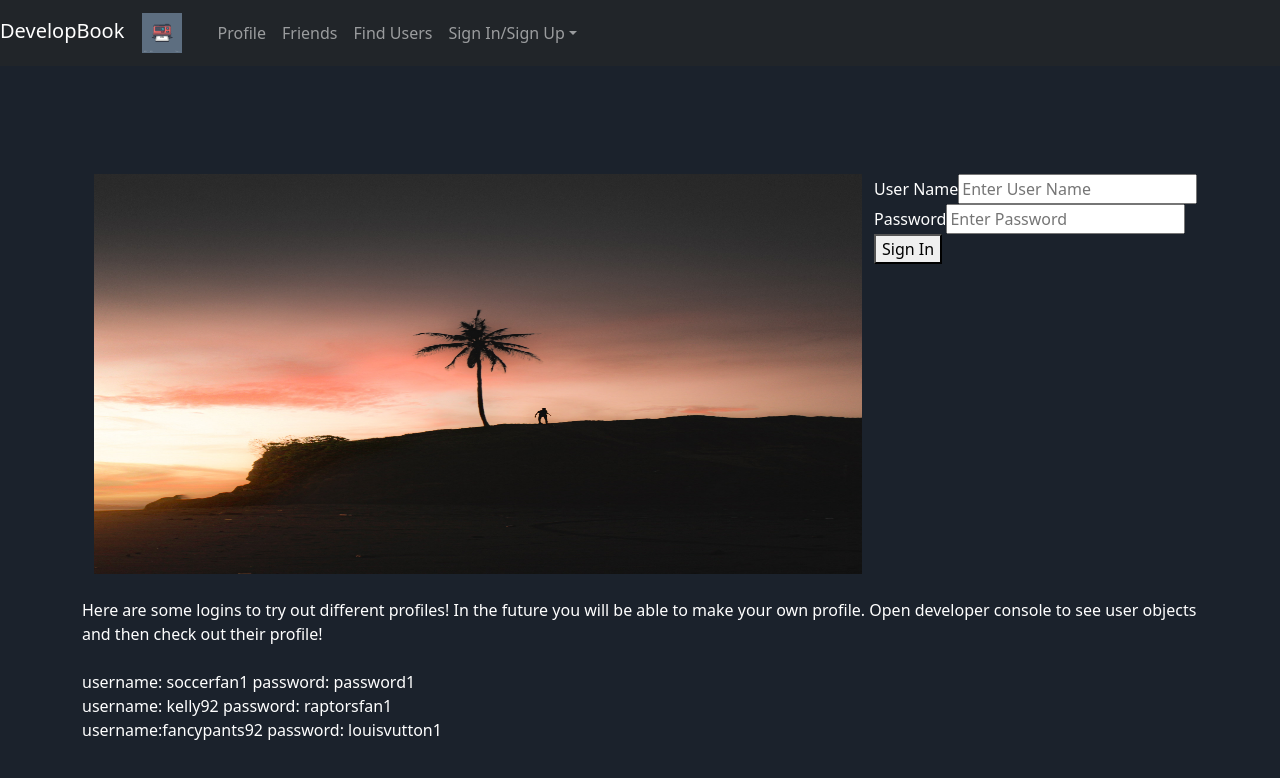
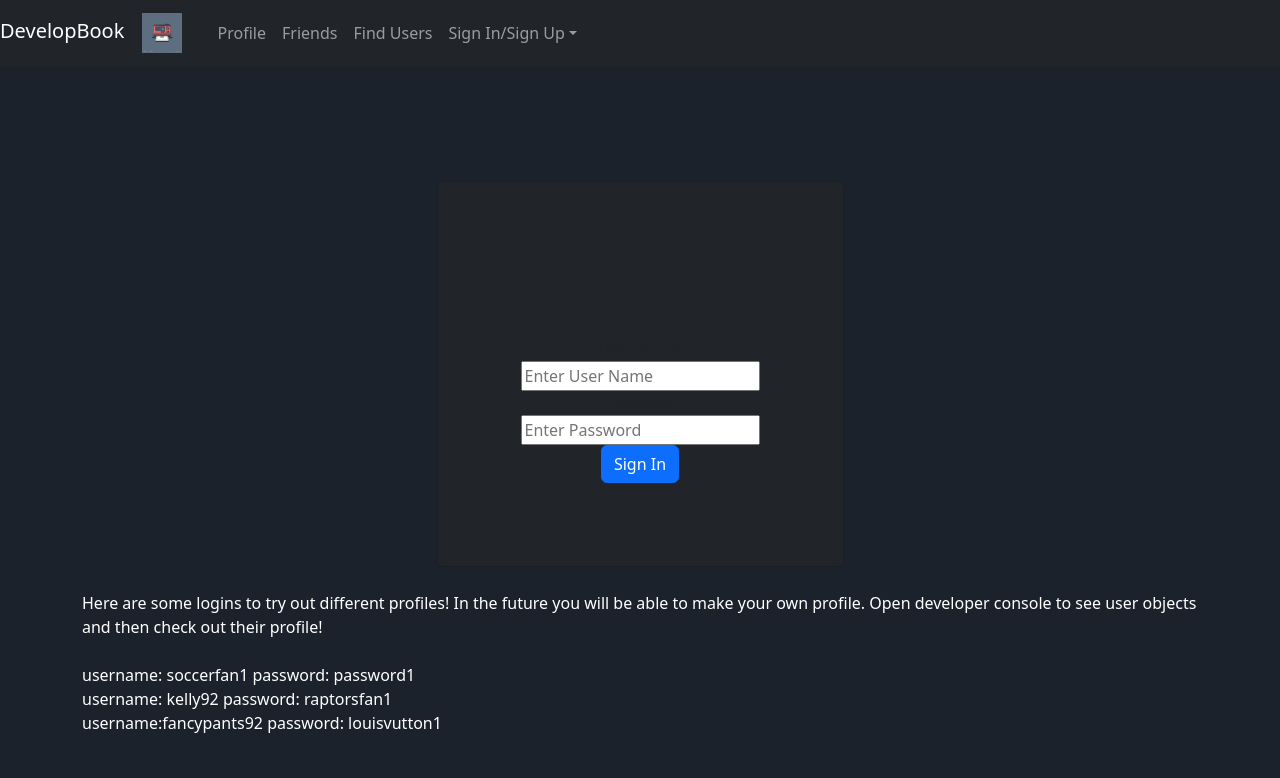
Before and after one commit to RyanZmu/Social-Media-App, a React (Create React App) app: page /sign-in in a window 1280 px wide. Shown: the top 778 px of the page. Built offline with nearby package versions, Linux system fonts and the light colour scheme.

Commit message:
updated profile and sign in

```diff
--- a/src/App.css
+++ b/src/App.css
@@ -103,3 +103,12 @@ p {
   width:40vw;
   height:30vh;
 }
+
+.user-form {
+  display: flex;
+  flex-flow: column;
+  align-items: center;
+  padding: 5em;
+  border:solid 3px;
+  border-radius: 10px;
+}
--- a/src/App.js
+++ b/src/App.js
@@ -2,7 +2,7 @@ import React from 'react'
 import ReactDOM from 'react-dom'
 import './App.css';
 import { Route, Routes } from 'react-router-dom';
-import { Popover } from 'react-bootstrap';
+import { Form, Overlay, Popover } from 'react-bootstrap';
 import LandingPage from './Components/SplashPage';
 import UserProfile from './Components/UserProfile';
 import UserLoginPage from './Components/LoginPage';
@@ -14,6 +14,8 @@ import profileMan1 from './images/userImages/profile-man1.jpg'
 import profileMan2 from './images/userImages/profile-man2.jpg'
 import profileMan3 from './images/userImages/profile-man3.jpg'
 import { useBootstrapBreakpoints } from 'react-bootstrap/esm/ThemeProvider';
+import { Tooltip } from 'bootstrap';
+import { Alert } from 'bootstrap';
 
 
 
@@ -48,7 +50,7 @@ function App() {
         interests: 'rap,gym,women',
         hobbies: 'shopping,driving fast cars,being a chad',
         favoriteShows: 'Nitro Circus, Jackass, Ridiculousness',
-        status:`Mudd'in with the boyz - AYOOOO`,
+        status:`Watching the X-Games`,
         image: profileMan2
       },
       {
@@ -61,7 +63,7 @@ function App() {
         interests: 'money,luxury,fine dining',
         hobbies: 'watch fitting,suit tailoring,arguing over the pronunciation of escargot',
         favoriteShows: 'Luxury Ads,Cribs,Sex and the City',
-        status:'Enjoying a spa day!',
+        status:'Shopping for a Rolex!',
         image: profileMan3
       },
       {
@@ -89,7 +91,9 @@ function App() {
     console.log(userRequested);
     usersState.userList.filter(user => {
       if (userRequested.userName === user.userName && userRequested.password === user.password) {
-       return activeUserState(user)
+       user.isOnline = 'true'
+       activeUserState(user)
+
       }
     })
   }
@@ -106,12 +110,12 @@ function App() {
 
     <Routes>
   <Route
-  path={'/profile/' + activeUser.id}
+  path={activeUser === undefined ? '/sign-in' :'/profile/' + activeUser.id}
   element={<UserProfile user={activeUser} userList={usersState.userList} />}
   />
   <Route
   path='/sign-in'
-  element={<UserLoginPage activeUserCheck={isActiveUser} />}
+  element={<UserLoginPage activeUserCheck={isActiveUser} activeUser={activeUser}/>}
   />
   <Route
   path='/'
--- a/src/Components/LoginPage.js
+++ b/src/Components/LoginPage.js
@@ -1,7 +1,9 @@
+import { Toast } from "bootstrap";
+import { Alert } from "bootstrap";
 import { Formik,Form,Field,useFormik } from "formik";
 import React from "react";
 import ReactDOM from "react";
-import { Container, Row, Col } from "react-bootstrap";
+import { Container, Row, Col, Overlay, Tooltip, Button, Card } from "react-bootstrap";
 import loginImage from '../images/login-image.jpg'
 
 const UserLoginPage = (props) => {
@@ -9,16 +11,20 @@ const UserLoginPage = (props) => {
 
     return (
         <div className='login-page'>
+{/*
+            <Container className="login-header">
+
+            </Container> */}
 
         <Container className='login-container'>
-            <Container className='login-page-image-container'>
+            {/* <Container className='login-page-image-container'> turn this into a container either rotating images or show a row of different images from social media
                 <Row>
                     <Col>
                         <img className='login-page-image' src={loginImage} />
                     </Col>
                 </Row>
-            </Container>
-
+            </Container> */}
+            <Card bg='dark'>
             <Formik
             initialValues={{
                 userName:'',
@@ -26,18 +32,25 @@ const UserLoginPage = (props) => {
             }}
             onSubmit= {(event) => {
                 props.activeUserCheck({userName:event.userName, password:event.password})
+                // console.log(props.activeUser);
+                if (props.activeUser.firstName === '') {
+                    console.log('success')
+                }
             }}
             >
-                <Form>
+                <Form className="user-form">
+                 <h1>Sign In</h1>
+                 <p></p>
                  <label htmlFor="userName">User Name</label>
                  <Field id='userNameField' name='userName' placeholder='Enter User Name' required />
 
                  <label htmlFor="password">Password</label>
                  <Field id='passwordField' name='password' placeholder='Enter Password' required />
 
-                <button type='submit'>Sign In</button>
+                <Button type='submit' variant={props.activeUser.firstName === undefined ? 'primary' : 'success'}>Sign In</Button>
                 </Form>
             </Formik>
+            </Card>
             </Container>
 
             <Container>
--- a/src/Components/Navigation.js
+++ b/src/Components/Navigation.js
@@ -11,7 +11,7 @@ const NavigatonBar = (props) => {
             <Navbar bg='dark' variant='dark' className='nav-bar-container' sticky='top'>
             <Navbar.Brand as={Link} to='/'>DevelopBook <img src={logo} style={{width:'5vw',height:'5vh'}}/> </Navbar.Brand>
                 <Nav className='nav-bar-navigation'>
-                   <Nav.Link as={Link} to={'/profile/' + props.userId}>Profile</Nav.Link>
+                   <Nav.Link as={Link} to={props.userId === undefined ? '/sign-in' : '/profile/' + props.userId}>Profile</Nav.Link>
                    <Nav.Link as={Link} to='/friends'>Friends</Nav.Link>
                    <Nav.Link as={Link} to='/find-users'>Find Users</Nav.Link>
                 </Nav>
--- a/src/Components/UserProfile.js
+++ b/src/Components/UserProfile.js
@@ -16,8 +16,10 @@ const UserProfile = (props) => {
                 <Card.Subtitle>
                     <hr/>
                     {props.user.isOnline ? 'Online!': 'Currently Offline'}
-                    <hr/>
-                   What Im Thinking!: {props.user.status}
+                    <br/>
+                    <br/>
+                   Current Status: {props.user.status}
+                   <hr/>
                 </Card.Subtitle>
                 <Card.Body>
                     My Interests: {props.user.interests}
```
